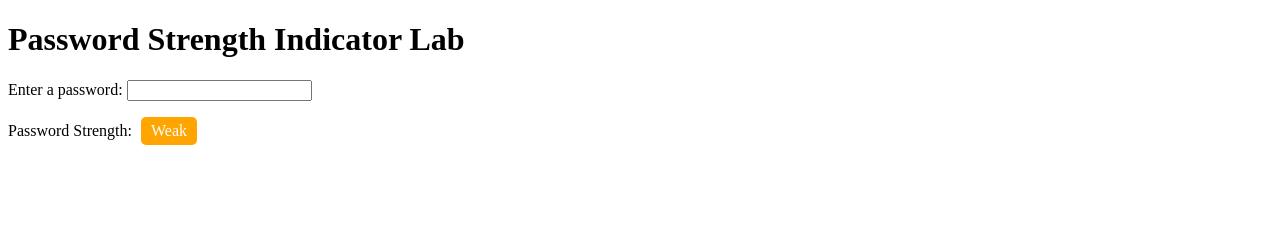
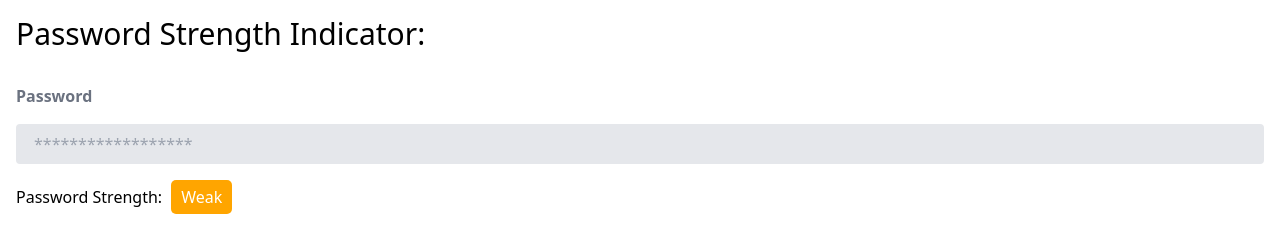
Before and after one commit to sukhendralodhi/password-checker, a plain HTML site: page index.html in a window 1280 px wide. Drawn offline with nearby package versions, Linux system fonts and the light colour scheme.

Commit message:
All done

```diff
--- a/index.html
+++ b/index.html
@@ -7,16 +7,30 @@
     <meta name="viewport" content="width=device-width, initial-scale=1.0">
     <title>Password Length Checker</title>
     <link rel="stylesheet" href="style.css">
+    <script src="https://cdn.tailwindcss.com"></script>
 </head>
 
 <body>
-    <h1>Password Strength Indicator Lab</h1>
-    <label for="password">Enter a password:</label>
-    <input type="password" id="password" />
-    <p>
-        Password Strength:
-        <span id="strengthIndicator" class="weak">Weak</span>
-    </p>
+
+    <div class="container mx-auto w-full flex flex-col px-4">
+        <h1 class="text-3xl my-4">Password Strength Indicator:</h1>
+        <label class="block text-gray-500 font-bold mb-1 md:mb-0 pr-4 my-4" for="inline-password">
+            Password
+        </label>
+
+        <input id="password"
+            class="bg-gray-200 appearance-none border-2 border-gray-200 rounded  my-4 py-2 px-4 text-gray-700 leading-tight focus:outline-none focus:bg-white focus:border-purple-500"
+            id="inline-password" type="password" placeholder="******************">
+        <p>
+            Password Strength:
+            <span id="strengthIndicator" class="weak">Weak</span>
+        </p>
+
+    </div>
+
+
+
+
 
     <!-- javaScript  -->
     <script src="app.js"></script>
```
